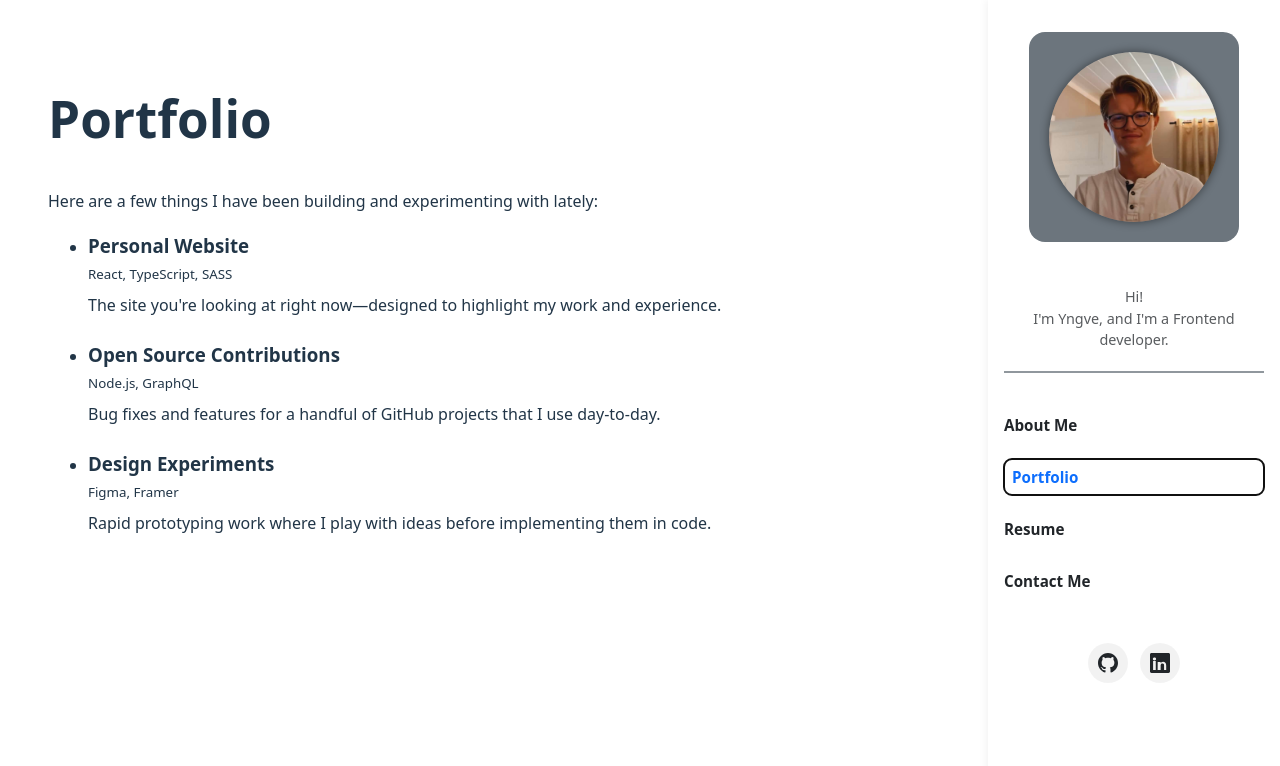
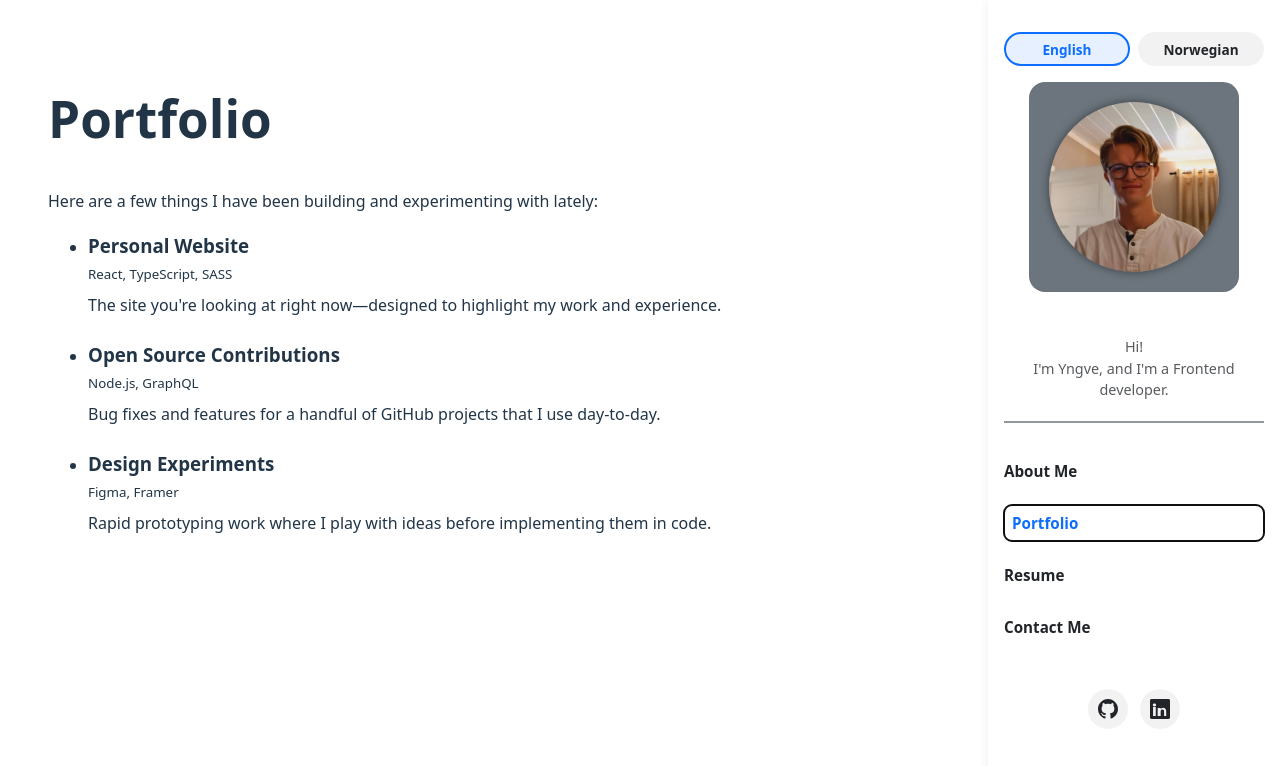
Before and after one commit to YngvN/YngvN.github.io, a React (Vite) app: page / in a window 1280 px wide. Both pictures are taken after a click on the button "Portfolio". Shown: the top 766 px of the page. Built offline with nearby package versions, Linux system fonts and the light colour scheme.

Commit message:
Added language changer

```diff
--- a/src/App.tsx
+++ b/src/App.tsx
@@ -3,14 +3,21 @@ import './App.css';
 import Nav from './nav/nav';
 import Display from './display/display';
 import type { PageName } from './types/pages';
+import type { Language } from './types/language';
 
 function App() {
   const [currentPage, setCurrentPage] = useState<PageName>('about');
+  const [language, setLanguage] = useState<Language>('en');
 
   return (
     <div className="app-shell">
-      <Nav currentPage={currentPage} onNavigate={setCurrentPage} />
-      <Display currentPage={currentPage} />
+      <Nav
+        currentPage={currentPage}
+        onNavigate={setCurrentPage}
+        language={language}
+        onLanguageChange={setLanguage}
+      />
+      <Display currentPage={currentPage} language={language} />
     </div>
   );
 }
--- a/src/assets/styles.scss
+++ b/src/assets/styles.scss
@@ -1,3 +1,17 @@
 @import './sass/buttons';
 @import './sass/colors';
 @import './sass/container';
+
+.language-fade {
+    animation: languageFade 0.25s ease;
+}
+
+@keyframes languageFade {
+    from {
+        opacity: 0;
+    }
+
+    to {
+        opacity: 1;
+    }
+}
--- a/src/display/display.tsx
+++ b/src/display/display.tsx
@@ -3,9 +3,11 @@ import About from '../pages/about/about';
 import Portfolio from '../pages/portfolio/portfolio';
 import '../assets/styles.scss';
 import type { PageName } from '../types/pages';
+import type { Language } from '../types/language';
 
 type DisplayProps = {
     currentPage: PageName;
+    language: Language;
 };
 
 const placeholder = (title: string, description: string) => (
@@ -15,22 +17,45 @@ const placeholder = (title: string, description: string) => (
     </div>
 );
 
-const renderPage = (page: PageName) => {
+const placeholderCopy: Record<'resume' | 'contact', Record<Language, { title: string; description: string }>> = {
+    resume: {
+        en: {
+            title: 'Resume',
+            description: 'A downloadable version of my resume will appear here soon.',
+        },
+        no: {
+            title: 'CV',
+            description: 'En nedlastbar versjon av CV-en min kommer snart.',
+        },
+    },
+    contact: {
+        en: {
+            title: 'Contact Me',
+            description: 'Want to work together? Send me an email at yngve@example.com.',
+        },
+        no: {
+            title: 'Kontakt meg',
+            description: 'Vil du samarbeide? Send meg en e-post på yngve@example.com.',
+        },
+    },
+};
+
+const renderPage = (page: PageName, language: Language) => {
     switch (page) {
         case 'about':
-            return <About />;
+            return <About language={language} />;
         case 'portfolio':
-            return <Portfolio />;
+            return <Portfolio language={language} />;
         case 'resume':
-            return placeholder('Resume', 'A downloadable version of my resume will appear here soon.');
+            return placeholder(placeholderCopy.resume[language].title, placeholderCopy.resume[language].description);
         case 'contact':
-            return placeholder('Contact Me', 'Want to work together? Send me an email at yngve@example.com.');
+            return placeholder(placeholderCopy.contact[language].title, placeholderCopy.contact[language].description);
         default:
-            return <About />;
+            return <About language={language} />;
     }
 };
 
-const Display: FC<DisplayProps> = ({ currentPage }) => {
+const Display: FC<DisplayProps> = ({ currentPage, language }) => {
     const [activePage, setActivePage] = useState<PageName>(currentPage);
     const [outgoingPage, setOutgoingPage] = useState<PageName | null>(null);
 
@@ -51,11 +76,15 @@ const Display: FC<DisplayProps> = ({ currentPage }) => {
             <div className="page-stack">
                 {outgoingPage && (
                     <div className="page-card page-card--exit">
-                        {renderPage(outgoingPage)}
+                        <div className="language-fade" key={`${outgoingPage}-${language}`}>
+                            {renderPage(outgoingPage, language)}
+                        </div>
                     </div>
                 )}
                 <div className={`page-card page-card--enter${outgoingPage ? ' animating' : ''}`}>
-                    {renderPage(activePage)}
+                    <div className="language-fade" key={`${activePage}-${language}`}>
+                        {renderPage(activePage, language)}
+                    </div>
                 </div>
             </div>
         </section>
--- a/src/nav/nav.scss
+++ b/src/nav/nav.scss
@@ -63,6 +63,32 @@
         margin-bottom: 1.5rem;
         text-align: center;
 
+        .language-toggle {
+            display: flex;
+            gap: 0.5rem;
+            justify-content: center;
+            margin-bottom: 1rem;
+
+            .language-button {
+                flex: 1;
+                padding: 0.35rem 0.75rem;
+                border-radius: 999px;
+                border: 2px solid transparent;
+                background-color: rgba(0, 0, 0, 0.05);
+                color: inherit;
+                font-weight: 600;
+                font-size: 0.85rem;
+                cursor: pointer;
+                transition: border-color 0.2s ease, color 0.2s ease, background-color 0.2s ease;
+
+                &.active {
+                    border-color: color("primary");
+                    color: color("primary");
+                    background-color: rgba(color("primary"), 0.1);
+                }
+            }
+        }
+
         .avatar-frame {
             width: 210px;
             height: 210px;
@@ -117,6 +143,12 @@
                 }
             }
         }
+    }
+
+    .nav-language-content {
+        display: flex;
+        flex-direction: column;
+        gap: 1rem;
     }
 
     .social-links {
--- a/src/nav/nav.tsx
+++ b/src/nav/nav.tsx
@@ -2,27 +2,60 @@ import { useState, type FC } from 'react';
 import './nav.scss';
 import type { PageName } from '../types/pages';
 import avatarImage from '../assets/images/me.jpeg';
+import type { Language } from '../types/language';
 
 type NavProps = {
     currentPage?: PageName;
     onNavigate?: (page: PageName) => void;
+    language?: Language;
+    onLanguageChange?: (language: Language) => void;
 };
 
-const navLinks: { label: string; page: PageName }[] = [
+const navCopy: Record<Language, { description: string; links: { label: string; page: PageName }[] }> = {
+    en: {
+        description: "Hi!\nI'm Yngve, and I'm a Frontend developer.",
+        links: [
             { label: 'About Me', page: 'about' },
             { label: 'Portfolio', page: 'portfolio' },
             { label: 'Resume', page: 'resume' },
             { label: 'Contact Me', page: 'contact' },
+        ],
+    },
+    no: {
+        description: "Hei!\nJeg heter Yngve og jobber som frontendutvikler.",
+        links: [
+            { label: 'Om meg', page: 'about' },
+            { label: 'Portefølje', page: 'portfolio' },
+            { label: 'CV', page: 'resume' },
+            { label: 'Kontakt meg', page: 'contact' },
+        ],
+    },
+};
+
+const languageOptions: { code: Language; label: string }[] = [
+    { code: 'en', label: 'English' },
+    { code: 'no', label: 'Norwegian' },
 ];
 
-const Nav: FC<NavProps> = ({ currentPage = 'about', onNavigate = () => { } }) => {
+const Nav: FC<NavProps> = ({
+    currentPage = 'about',
+    onNavigate = () => { },
+    language = 'en',
+    onLanguageChange = () => { },
+}) => {
     const [isOpen, setIsOpen] = useState(false);
+    const { description, links } = navCopy[language];
 
     const toggleNav = () => setIsOpen((prev) => !prev);
 
     const handleNavigate = (page: PageName) => {
         onNavigate(page);
         setIsOpen(false);
+    };
+
+    const handleLanguageClick = (code: Language) => {
+        if (code === language) return;
+        onLanguageChange(code);
     };
 
     return (
@@ -40,15 +73,34 @@ const Nav: FC<NavProps> = ({ currentPage = 'about', onNavigate = () => { } }) =>
             </button>
             <nav className={`navbar navbar-light bg-light${isOpen ? ' open' : ''}`}>
                 <div className="navbar-brand mb-4">
+                    <div className="language-toggle" role="group" aria-label="Change language">
+                        {languageOptions.map(({ code, label }) => (
+                            <button
+                                type="button"
+                                key={code}
+                                className={`language-button${code === language ? ' active' : ''}`}
+                                onClick={() => handleLanguageClick(code)}
+                                aria-pressed={code === language}
+                            >
+                                {label}
+                            </button>
+                        ))}
+                    </div>
                     <div className="avatar-frame">
                         <img src={avatarImage} alt="Picture of me" />
                     </div>
                 </div>
+                <div className="nav-language-content language-fade" key={language}>
                     <p className="nav-description">
-                    Hi! <br />I'm Yngve, and I'm a Frontend developer.
+                        {description.split('\n').map((segment, index) => (
+                            <span key={index}>
+                                {segment}
+                                {index === 0 && <br />}
+                            </span>
+                        ))}
                     </p>
                     <ul className="navbar-nav flex-column w-100">
-                    {navLinks.map(({ label, page }) => (
+                        {links.map(({ label, page }) => (
                             <li className="nav-item mb-2" key={page}>
                                 <button
                                     type="button"
@@ -61,6 +113,7 @@ const Nav: FC<NavProps> = ({ currentPage = 'about', onNavigate = () => { } }) =>
                             </li>
                         ))}
                     </ul>
+                </div>
 
                 <div className="social-links">
                     <a href="https://github.com/YngvN" target="_blank" rel="noopener noreferrer">
--- a/src/pages/about/about.tsx
+++ b/src/pages/about/about.tsx
@@ -1,19 +1,38 @@
 import '../../assets/styles.scss';
 import React from 'react';
+import type { Language } from '../../types/language';
 
-const About: React.FC = () => {
+type AboutProps = {
+    language: Language;
+};
+
+const aboutCopy: Record<Language, { heading: string; paragraphs: string[] }> = {
+    en: {
+        heading: 'About Me',
+        paragraphs: [
+            "Welcome to my personal website! I'm Yngve, a software developer with a passion for creating web applications.",
+            'I specialize in front-end development and have experience working with various technologies including React, TypeScript, and SASS.',
+            'In my free time, I enjoy contributing to open source projects and exploring new technologies.',
+        ],
+    },
+    no: {
+        heading: 'Om meg',
+        paragraphs: [
+            'Velkommen til nettsiden min! Jeg er Yngve, en utvikler som elsker å bygge moderne webløsninger.',
+            'Jeg fokuserer på front-end og jobber mest med teknologier som React, TypeScript og SASS.',
+            'På fritiden bidrar jeg til åpen kildekode og liker å teste ut nye verktøy.',
+        ],
+    },
+};
+
+const About: React.FC<AboutProps> = ({ language }) => {
+    const { heading, paragraphs } = aboutCopy[language];
     return (
         <div className="container">
-            <h1>About Me</h1>
-            <p>
-                Welcome to my personal website! I'm Yngve, a software developer with a passion for creating web applications.
-            </p>
-            <p>
-                I specialize in front-end development and have experience working with various technologies including React, TypeScript, and SASS.
-            </p>
-            <p>
-                In my free time, I enjoy contributing to open source projects and exploring new technologies.
-            </p>
+            <h1>{heading}</h1>
+            {paragraphs.map((paragraph, index) => (
+                <p key={index}>{paragraph}</p>
+            ))}
         </div>
     );
 };
--- a/src/pages/portfolio/portfolio.tsx
+++ b/src/pages/portfolio/portfolio.tsx
@@ -1,8 +1,22 @@
 import "../../assets/styles.scss";
 import React from "react";
+import type { Language } from "../../types/language";
 
-const Portfolio: React.FC = () => {
-    const projects = [
+type PortfolioProps = {
+    language: Language;
+};
+
+type Project = {
+    name: string;
+    stack: string;
+    description: string;
+};
+
+const portfolioCopy: Record<Language, { heading: string; intro: string; projects: Project[] }> = {
+    en: {
+        heading: "Portfolio",
+        intro: "Here are a few things I have been building and experimenting with lately:",
+        projects: [
             {
                 name: "Personal Website",
                 stack: "React, TypeScript, SASS",
@@ -18,15 +32,41 @@ const Portfolio: React.FC = () => {
                 stack: "Figma, Framer",
                 description: "Rapid prototyping work where I play with ideas before implementing them in code."
             }
-    ];
+        ]
+    },
+    no: {
+        heading: "Portefølje",
+        intro: "Her er noen av prosjektene jeg jobber med og utforsker om dagen:",
+        projects: [
+            {
+                name: "Personlig nettside",
+                stack: "React, TypeScript, SASS",
+                description: "Akkurat denne nettsiden – bygget for å vise frem arbeid og erfaring."
+            },
+            {
+                name: "Bidrag til åpen kildekode",
+                stack: "Node.js, GraphQL",
+                description: "Feilrettinger og funksjoner for flere GitHub-prosjekter jeg bruker daglig."
+            },
+            {
+                name: "Designeksperimenter",
+                stack: "Figma, Framer",
+                description: "Raske prototyper der jeg tester ideer før jeg bygger dem i kode."
+            }
+        ]
+    }
+};
+
+const Portfolio: React.FC<PortfolioProps> = ({ language }) => {
+    const { heading, intro, projects } = portfolioCopy[language];
 
     return (
         <div className="container">
-            <h1>Portfolio</h1>
-            <p>Here are a few things I have been building and experimenting with lately:</p>
+            <h1>{heading}</h1>
+            <p>{intro}</p>
             <ul>
                 {projects.map(({ name, stack, description }) => (
-                    <li key={name} style={{ marginBottom: "1.5rem" }}>
+                    <li key={`${name}-${stack}`} style={{ marginBottom: "1.5rem" }}>
                         <h3 style={{ marginBottom: "0.3rem" }}>{name}</h3>
                         <small style={{ display: "block", marginBottom: "0.5rem" }}>{stack}</small>
                         <p style={{ margin: 0 }}>{description}</p>
--- /dev/null
+++ b/src/types/language.ts
@@ -0,0 +1 @@
+export type Language = 'en' | 'no';
```
Lines whose indentation alone changed are shown as unchanged.
